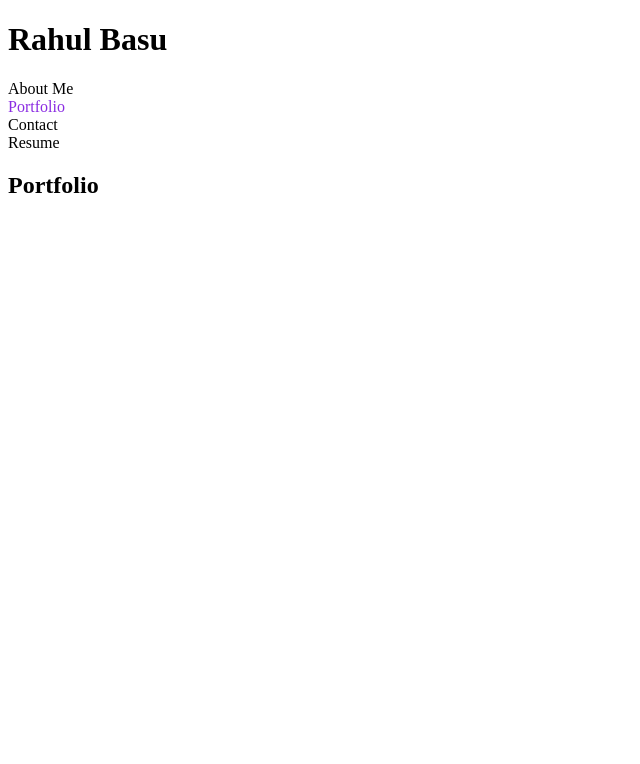
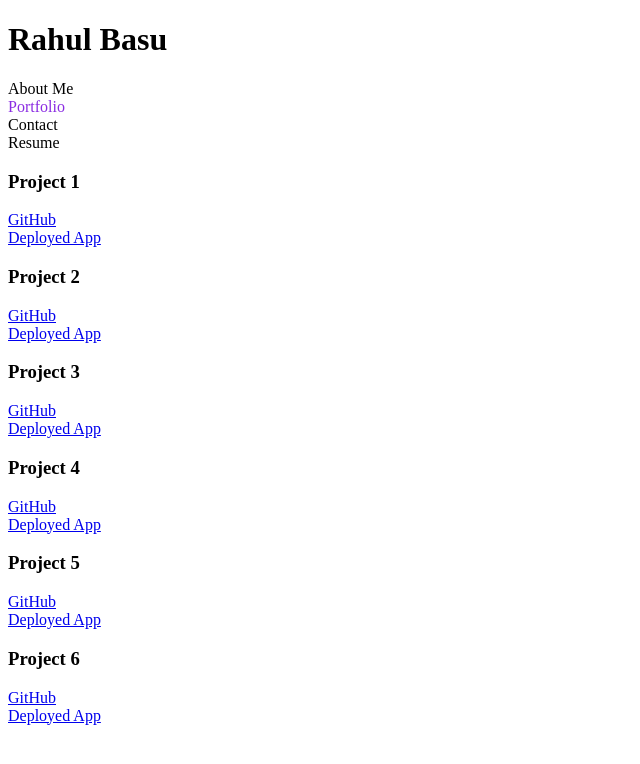
Before and after one commit to r-basu/react-portfolio, a React (Vite) app: page / in a window 1280 px wide. Both pictures are taken after a click on the link "Portfolio". Shown: the top 764 px of the page, without its empty margins (0-640 px from the left). Built offline with nearby package versions, Linux system fonts and the light colour scheme.

Commit message:
Project component mapped to Portfolio page

```diff
--- a/src/App.jsx
+++ b/src/App.jsx
@@ -1,20 +1,59 @@
 import { useState } from "react";
 import Header from "./components/Header";
 import About from "./Pages/About";
-import Portfolio from "./Pages/Portfolio";
+import Project from "./components/Project";
 import Contact from "./Pages/Contact";
 import Resume from "./Pages/Resume";
 
 export default function App() {
   const [selectedTitle, setSelectedTitle] = useState(1);
 
+  const projects = [
+    {
+      title: "Project 1",
+      github: "https://www.google.com",
+      deployed: "https://www.duckduckgo.com",
+    },
+    {
+      title: "Project 2",
+      github: "https://www.google.com",
+      deployed: "https://www.duckduckgo.com",
+    },
+    {
+      title: "Project 3",
+      github: "https://www.google.com",
+      deployed: "https://www.duckduckgo.com",
+    },
+    {
+      title: "Project 4",
+      github: "https://www.google.com",
+      deployed: "https://www.duckduckgo.com",
+    },
+    {
+      title: "Project 5",
+      github: "https://www.google.com",
+      deployed: "https://www.duckduckgo.com",
+    },
+    {
+      title: "Project 6",
+      github: "https://www.google.com",
+      deployed: "https://www.duckduckgo.com",
+    },
+  ];
+
   return (
     <>
       <Header setSelectedTitle={setSelectedTitle} />
-      <div>{selectedTitle === 1 && <About />}</div>
-      <div>{selectedTitle === 2 && <Portfolio />}</div>
-      <div>{selectedTitle === 3 && <Contact />}</div>
-      <div>{selectedTitle === 4 && <Resume />}</div>
+      {selectedTitle === 1 && <About />}
+      {selectedTitle === 2 && (
+        <div>
+          {projects.map((project, index) => {
+            return <Project key={index} project={project} />;
+          })}
+        </div>
+      )}
+      {selectedTitle === 3 && <Contact />}
+      {selectedTitle === 4 && <Resume />}
     </>
   );
 }
--- a/src/Pages/Portfolio.jsx
+++ b/src/Pages/Portfolio.jsx
@@ -1,7 +1,14 @@
+// import Project from "../components/Project";
+
 export default function Portfolio() {
+
+
   return (
     <>
       <h2>Portfolio</h2>
+      <div>
+
+      </div>
     </>
   );
 }
--- a/src/components/Project/index.jsx
+++ b/src/components/Project/index.jsx
@@ -0,0 +1,12 @@
+export default function Project(props) {
+  return (
+    <>
+      <div>
+        <h3>{props.project.title}</h3>
+        <a href={props.project.github}>GitHub</a>
+        <br/>
+        <a href={props.project.deployed}>Deployed App</a>
+      </div>
+    </>
+  );
+}
```
Also changed, not shown: src/components/Contact/index.jsx (deleted).
